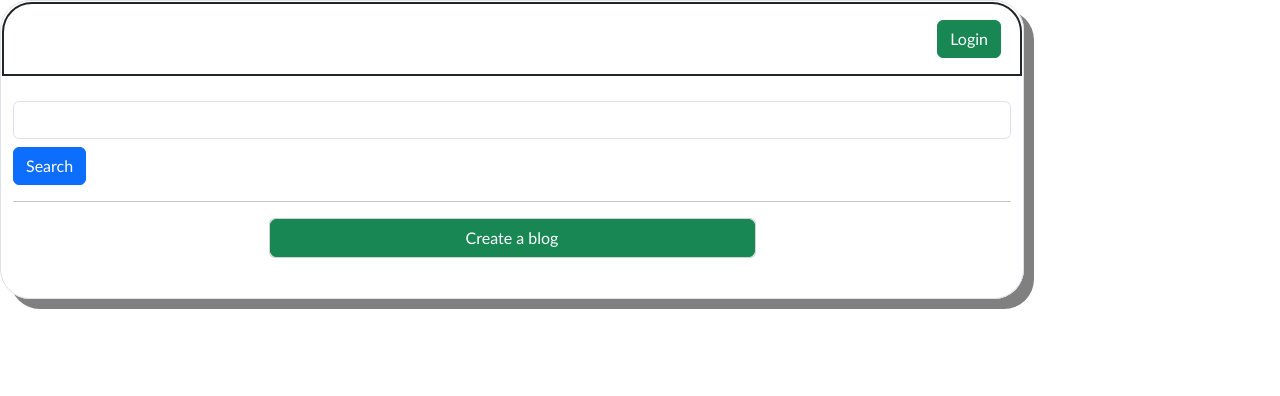
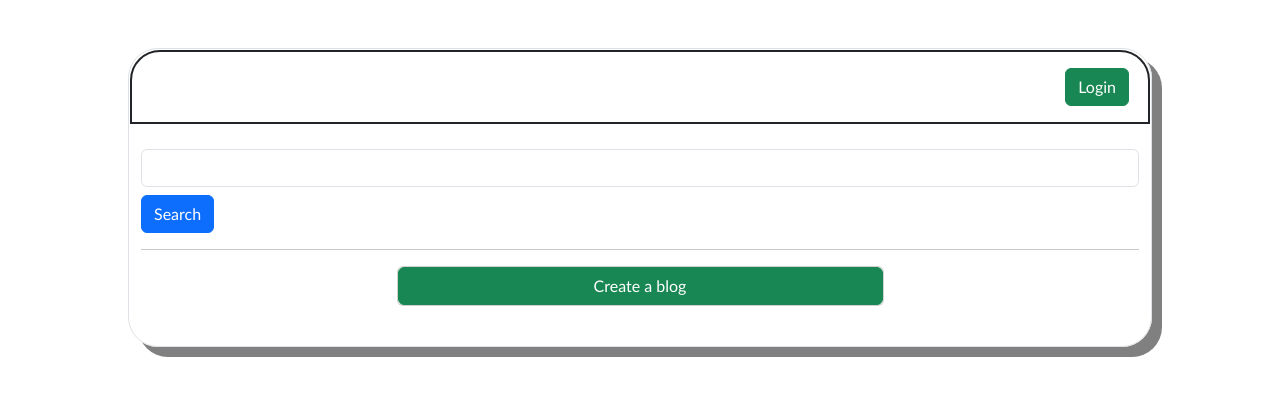
Before and after one commit to Aayushman4725/Blog-Application-using-python-with-django, a Django app: page / in a window 1280 px wide. Shown: the top 396 px of the page. Run offline with Django 5.2, Linux system fonts and the light colour scheme; data that the repository does not hold is empty; parts of the project's set-up code (start-up, migrations or seed data) failed here and were passed over; some libraries are stand-ins or nearby versions; some web fonts are replaced.

Commit message:
fixed some styles

```diff
--- a/templates/blog_list.html
+++ b/templates/blog_list.html
@@ -1,10 +1,12 @@
 {% extends 'main.html' %} {% load static %} {% block content %}
 <body>
+  <div class="d-flex mt-5 justify-content-center">
     <div class="border">
       <header class="bg-purple py-3 margin">
-      <div class="container">
+        <div class="container justify-content-center">
           <div class="d-flex justify-content-between align-items-center">
-          <h4 class="text-center text-white">Welcome, {{request.user}}</h4>
+            <h4 class="text-center text-white">Welcome, {{ request.user }}</h4>
+            <div class="d-flex flex-column gap-2">
               {% if request.user.is_authenticated %}
               <form action="{% url 'sign_out' %}" method="POST">
                 {% csrf_token %}
@@ -19,6 +21,7 @@
                 >Go to profile</a
               >
               {% endif %}
+            </div>
           </div>
         </div>
       </header>
@@ -39,7 +42,7 @@
           <div class="col-md-6 offset-md-3">
             <div class="card">
               <a
-              href="{% url 'create_blog' %} "
+                href="{% url 'create_blog' %}"
                 class="btn btn-success btn-outline-white"
                 >Create a blog</a
               >
@@ -59,21 +62,50 @@
                     </div>
                     <div class="card-body d-flex flex-column gap-4">
                       <p class="card-text">{{ b.blog }}</p>
-                    <div class="gap-2">
+                      <div class="gap-3 d-flex flex-column flex-wrap">
+                        <div class="d-flex gap-2">
                           <figcaption class="blockquote-footer fs-6">
                             Posted By:
-                        <cite>{{b.user}}</cite>
+                            <cite>{{ b.user }}</cite>
                           </figcaption>
                           <figcaption class="blockquote-footer fs-6">
                             Posted
-                        <cite>{{b.created_at|timesince}}</cite> ago
+                            <cite>{{ b.created_at|timesince }}</cite> ago
                           </figcaption>
+                        </div>
+
+                        <div
+                          class="d-flex align-items-start justify-content-space-between gap-3"
+                        >
+                          <div class="d-flex gap-2">
+                            <a
+                              class="btn btn-primary"
+                              href="{% url 'like' b.pk %}"
+                              ><i class="fa fa-thumbs-up"></i
+                            ></a>
+                            <span>{{ b.likes_count }}</span>
+                          </div>
+
+                          <form
+                            action="{% url 'comments' pk=b.pk %}"
+                            method="POST"
+                          >
+                            {% csrf_token %}
+                            <button class="btn btn-success" type="submit">
+                              Comment
+                            </button>
+                          </form>
+                          <a
+                            class="btn btn-secondary"
+                            href="{% url 'commentDetail' b.pk %}"
+                            >View comment</a
+                          >
+                        </div>
                       </div>
                     </div>
                   </div>
                 </blockquote>
               </figure>
-
               {% endfor %}
             </main>
           </div>
@@ -85,5 +117,6 @@
         crossorigin="anonymous"
       ></script>
     </div>
+  </div>
 </body>
 {% endblock %}
```
Lines whose indentation alone changed are shown as unchanged.
